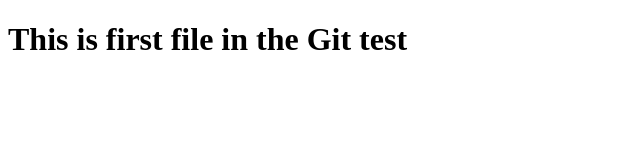
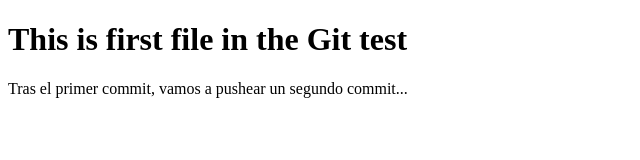
Before and after one commit to IvanSanczewski/test, a plain HTML site: page index.html in a window 1280 px wide. Shown: the whole page, without its empty margins (0-640 px from the left). Drawn offline with Linux system fonts and the light colour scheme.

Commit message:
Add a paragraph.

```diff
--- a/index.html
+++ b/index.html
@@ -7,5 +7,6 @@
 </head>
 <body>
     <h1>This is first file in the Git test</h1>
+    <p>Tras el primer commit, vamos a pushear un segundo commit...</p>
 </body>
 </html>
```
